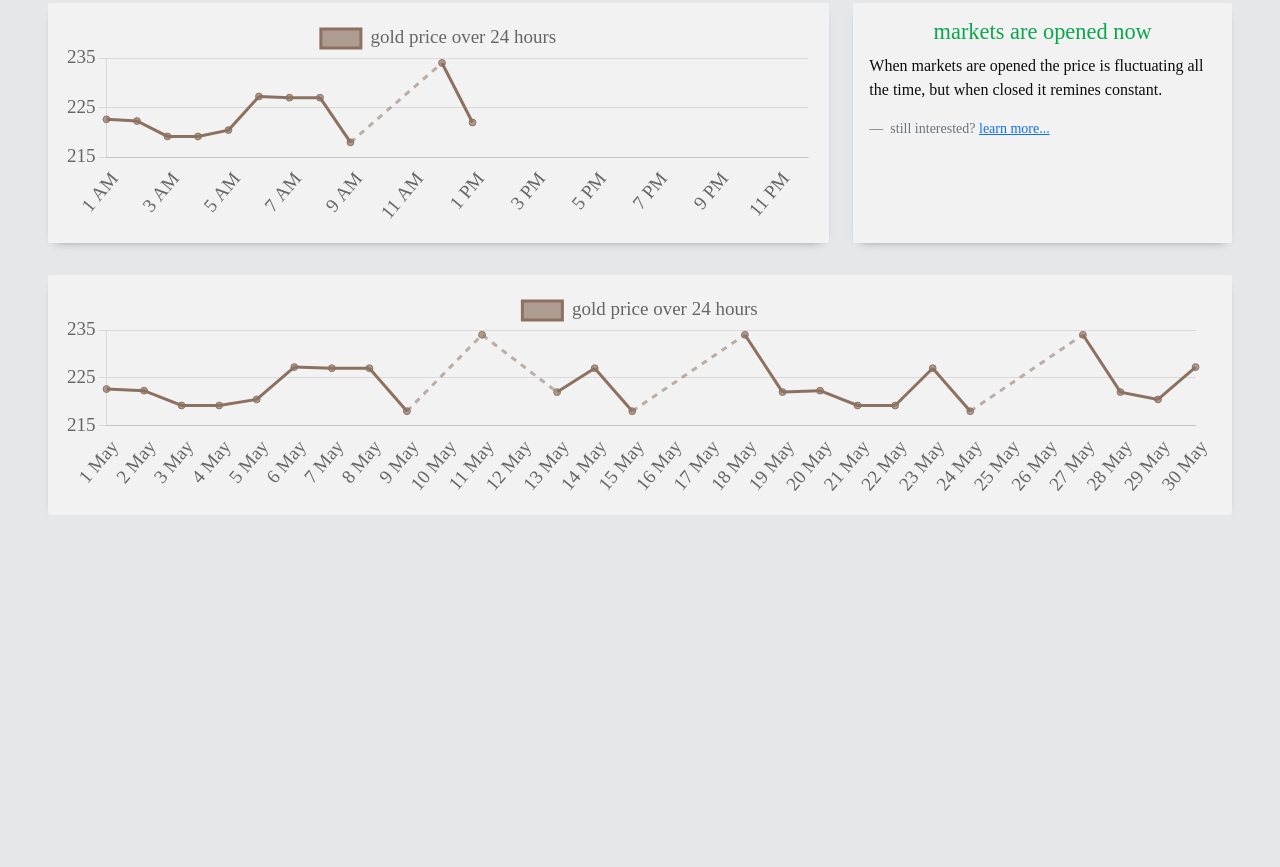
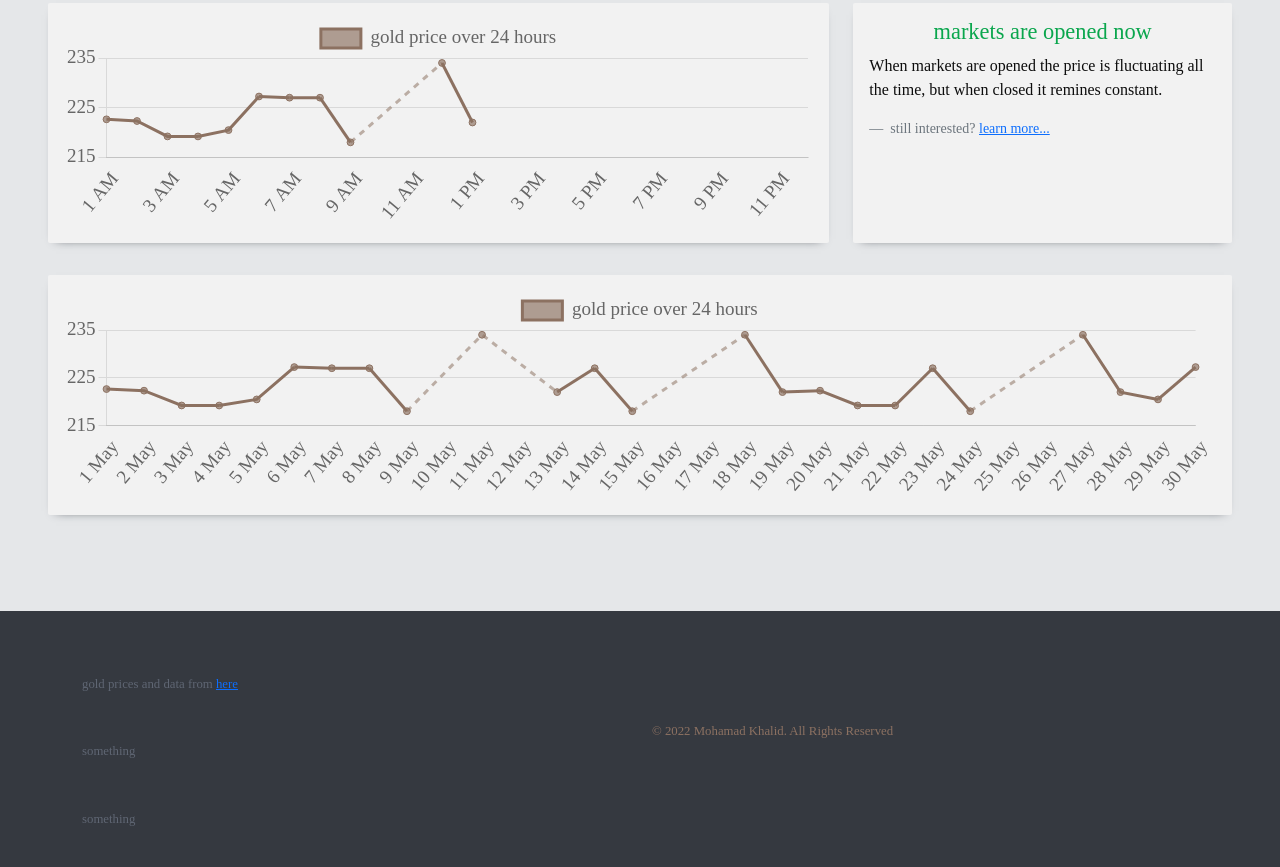
Before and after one commit to 0damy/Golice-base, a website: page loyout.html in a window 1280 px wide. Shown: the part 414-1281 px from the top of the page. Before the commit the page ends 929 px from the top, so only its background shows below. Drawn offline with nearby package versions, Linux system fonts and the light colour scheme; no server answers; a web font is replaced by a local one.

Commit message:
footer styled and done

```diff
--- a/loyout.html
+++ b/loyout.html
@@ -144,18 +144,30 @@
                </div>
           </div>
           <div class="row d-flex justify-content-between" id="second-row">
-               <div class="col-md-12">
-                    <div class="card cardUti">
+               <div class="col-md-12 mb-5">
+                    <div class="card cardUti mb-5">
                          <div class="card-body">
                               <canvas id="monthChart"></canvas>
                          </div>
                     </div>
                </div>
           </div>
-          <div class="container">
+
+     </main>
+     <footer id="page-footer">
+          <div class="container pt-3 pb-3">
+               <div class="row">
+                    <div class="col-6 ">
+                         <p class="mb-5 mt-5">gold prices and data from <a href="https://api.metals.live/v1/spot">here</a></p>
+                         <p class="mb-5 mt-5">something</p>
+                         <p class="mb-5 mt-5">something</p>
+                    </div>
+                    <div class="col-6 d-flex">
+                         <p class="align-self-center rights">© 2022 Mohamad Khalid. All Rights Reserved</p>
+                    </div>
+               </div>
           </div>
-     </main>
-
+     </footer>
 
 
 
--- a/mechanics.js
+++ b/mechanics.js
@@ -124,7 +124,7 @@ const marketDiscription = document.querySelector('.blockquote span')
 
 
 // this number represents how many grams are in one Troy Once, it's useful when you need to convert
-const troyOnceToGram = 31.035
+const troyOnceToGram = 31.10348
 
 
 
--- a/style.css
+++ b/style.css
@@ -270,6 +270,24 @@ li p
 
 
 
+#page-footer{
+     background-color: #353940;
+     color: #5f6673;
+     font-size: 0.8rem;
+
+}
+#page-footer .container .col-6{
+     height: 28vh;
+     background-color: #353940;
+
+}
+.rights{
+     color: #8c7161;
+}
+
+
+
+
 @media only screen and (min-width: 501px) {
      .frst-card .card-title
 {
```
